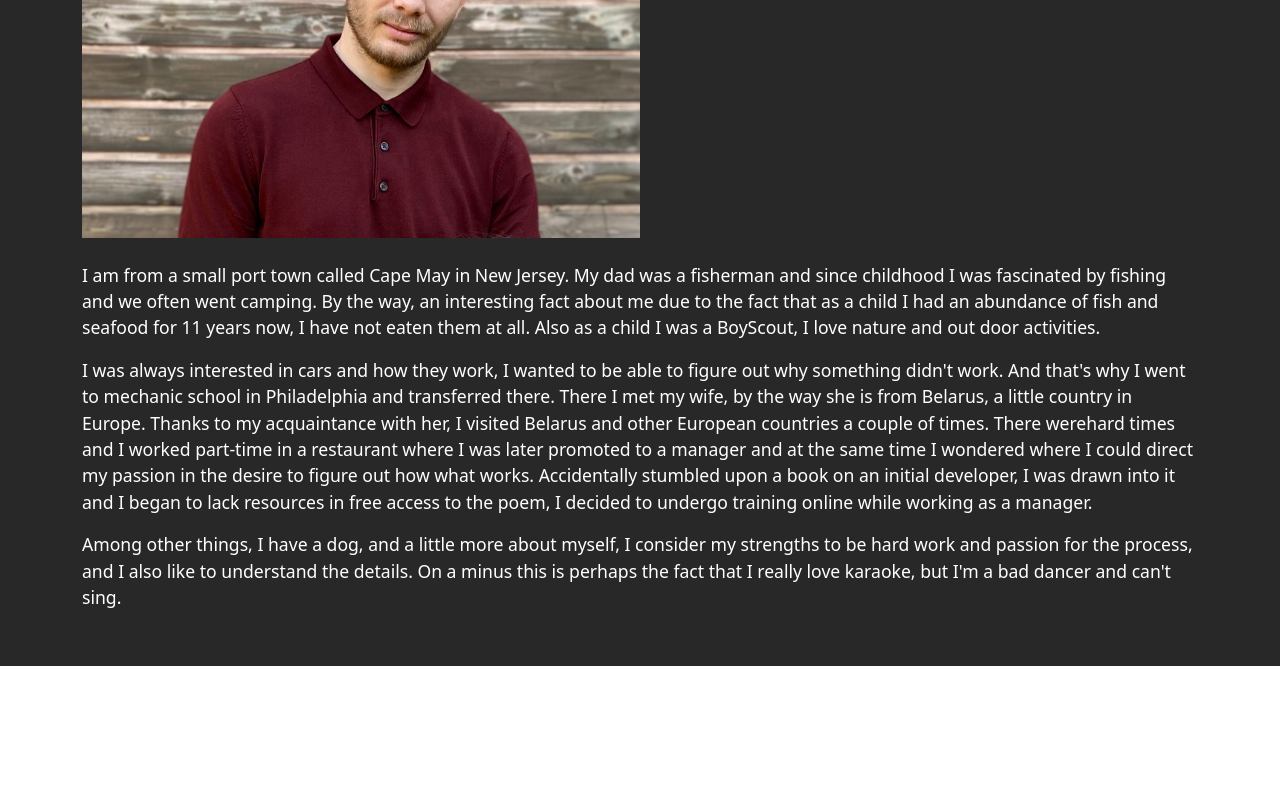
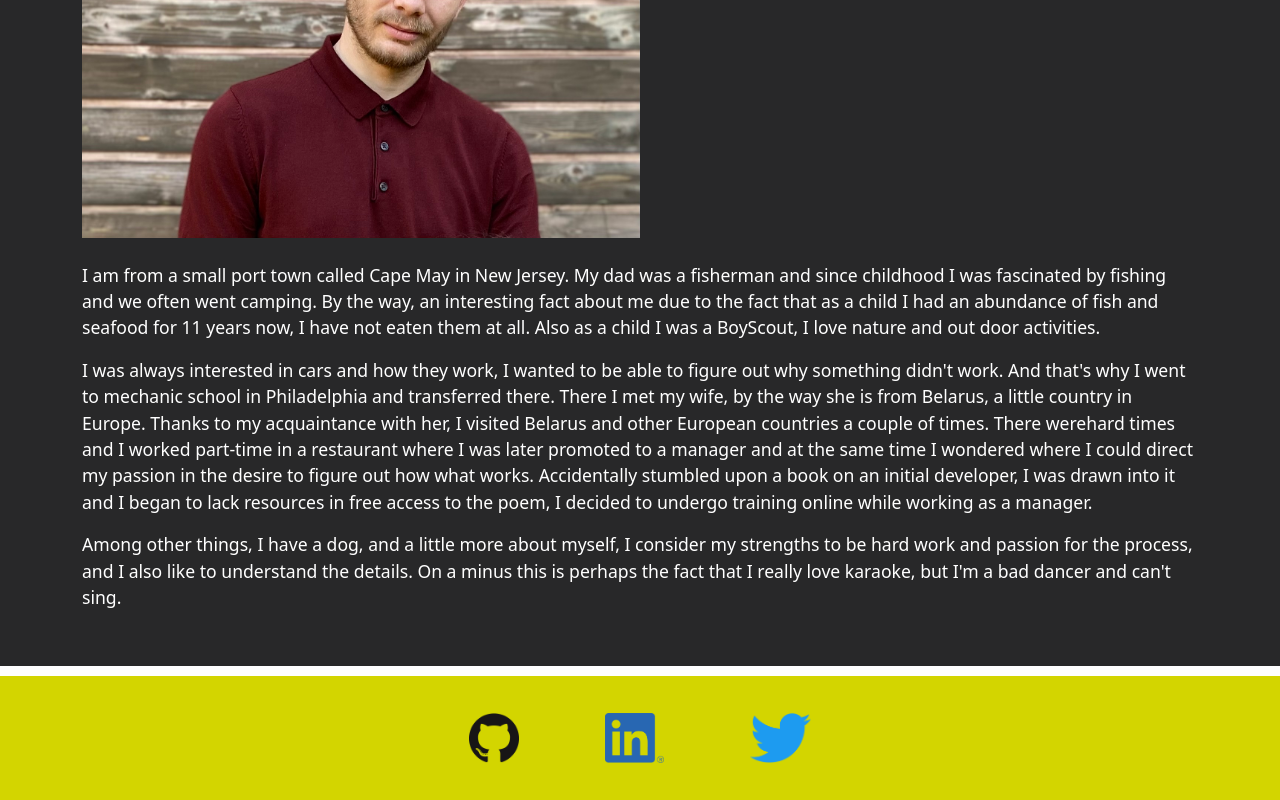
Before and after one commit to Rayman244/Portfolio, a React (Create React App) app in the folder client/: page / in a window 1280 px wide. Shown: the part 383-1183 px from the top of the page. Before the commit the page ends 1059 px from the top, so only its background shows below. Built offline with nearby package versions, Linux system fonts and the light colour scheme.

Commit message:
added footer

```diff
--- a/client/src/App.js
+++ b/client/src/App.js
@@ -9,7 +9,8 @@
 import { setContext } from "@apollo/client/link/context";
 // import { BrowserRouter as Router, Route } from 'react-router-dom';
 import { BrowserRouter as Router, Route } from "react-router-dom";
-import Navigator from "./components/Navigation/Navbar";
+// import Navigator from "./components/Navigation/Navbar";
+import { Navigator, Footer } from "./components";
 import { Home, Projects, Contact, Resume } from "./pages";
 
 // Construct our main GraphQL API endpoint
@@ -47,6 +48,7 @@
         <Route exact path="/Resume" component={Resume} />
         {/* <Route exact path="/saved" component = {SavedRecipes}/> */}
       </Router>
+      <Footer/>
     </ApolloProvider>
   );
 }
--- /dev/null
+++ b/client/src/components/index.js
@@ -0,0 +1,2 @@
+export { default as Navigator } from "./Navigation/Navbar"
+export { default as Footer } from "./Footer/Footer"
```
